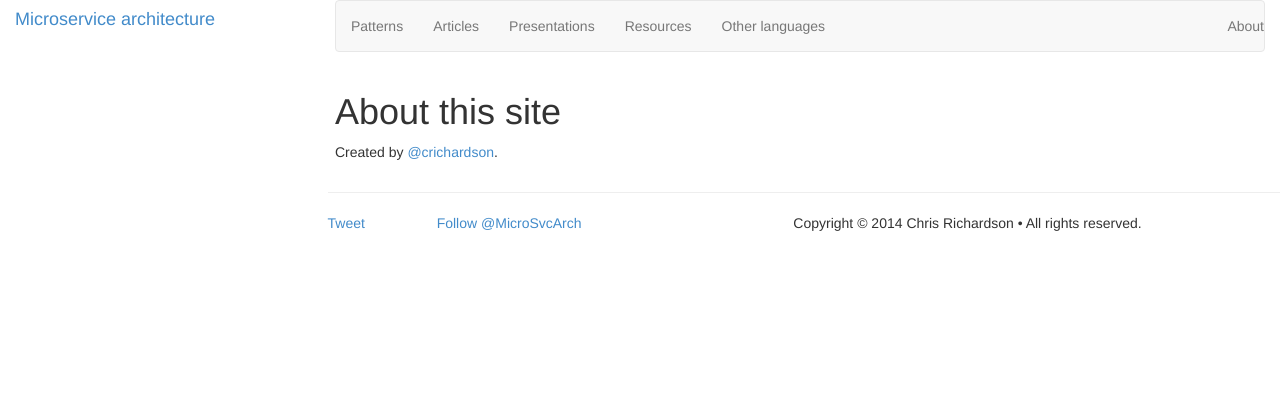
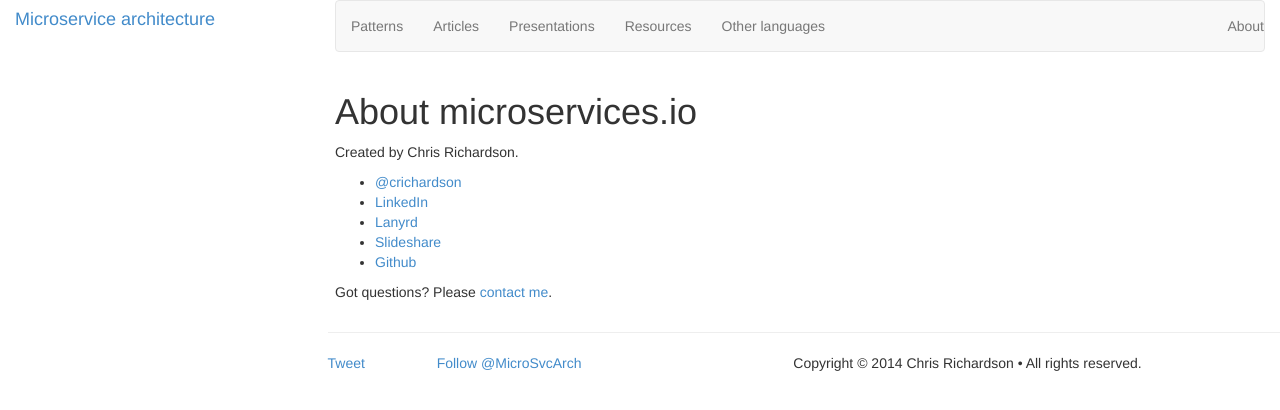
Before and after one commit to joobn72/microservices, a Jekyll site: the page built from about.md, in a window 1280 px wide. Shown: the top 410 px of the page. Built offline with Jekyll 4.4.1, drawn with Linux system fonts in a browser that asks for light colours; Markdown is read by kramdown in place of the engine named in the settings; comment, search, counter and statistics services are not loaded.

Commit message:
Misc changes

```diff
--- a/about.md
+++ b/about.md
@@ -1,6 +1,15 @@
 ---
 layout: misc
+title: About microservices.io
 ---
-# About this site
+# About microservices.io
 
-Created by [@crichardson](https://twitter.com/crichardson).
+Created by Chris Richardson.
+
+* [@crichardson](https://twitter.com/crichardson)
+* [LinkedIn](http://www.linkedin.com/in/pojos)
+* [Lanyrd](http://lanyrd.com/profile/crichardson/)
+* [Slideshare](http://www.slideshare.net/chris.e.richardson)
+* [Github](http://github.com/cer)
+
+Got questions? Please [contact me](https://chrisrichardson.wufoo.com/forms/zgp4xr60erb04x/).
```
Also changed, not shown: resources/index.md (+0 -2 lines).
